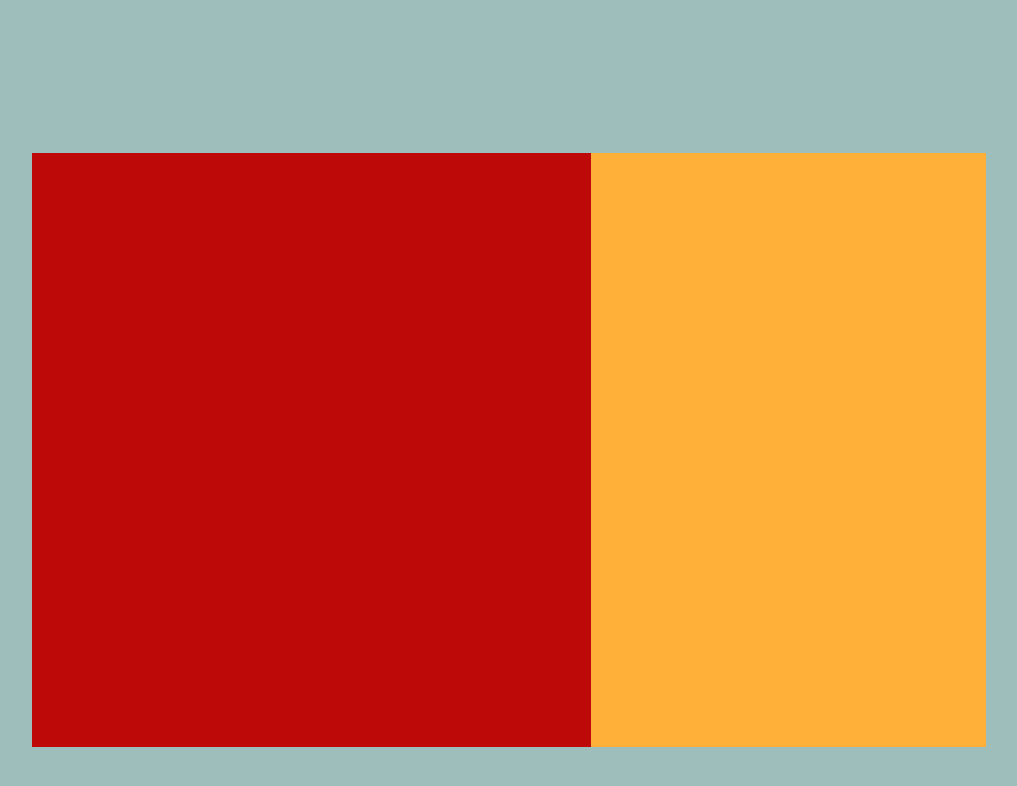
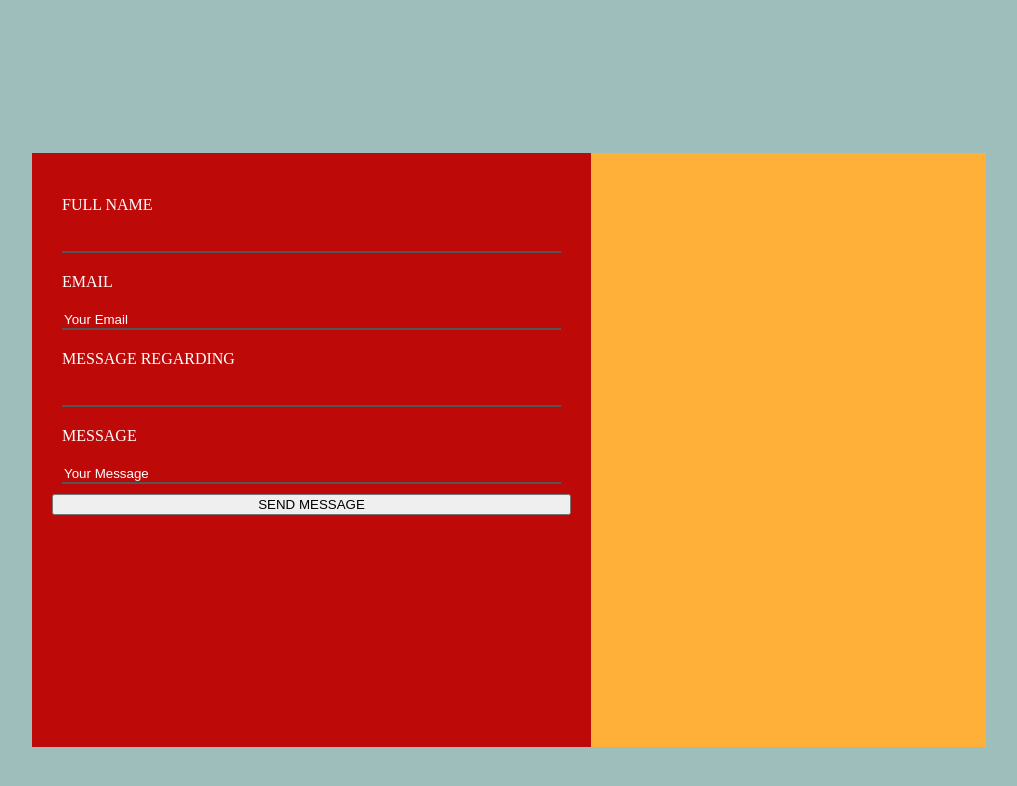
Before and after one commit to Thebeatkicks/contact-form, a plain HTML site: page index.html in a window 1280 px wide. Shown: the whole page, without its empty margins (131-1148 px from the left). Drawn offline with Linux system fonts and the light colour scheme.

Commit message:
form done

```diff
--- a/index.html
+++ b/index.html
@@ -10,10 +10,17 @@
     <div class="main-section">
         <div class="center-section">
             <div class="form-section">
-
-            </div>
-            <div class="duck-section">
-
+                <form>
+                    <label for="fullname">FULL NAME</label>
+                    <input type="text" id="fullname" value=" ">
+                    <label for="email">EMAIL</label>
+                    <input type="email" id="email" value="Your Email">
+                    <label for="title">MESSAGE REGARDING</label>
+                    <input type="text" id="title" value=" ">
+                    <label for="message">MESSAGE</label>
+                    <input type="text" id="message" value="Your Message">
+                    <button>SEND MESSAGE</button>
+                </form>
             </div>
         </div>
     </div>
--- a/styles/index.css
+++ b/styles/index.css
@@ -24,3 +24,32 @@ body {
     flex-wrap: wrap;
     max-width: 100%;
 }
+
+form {
+    width: 100%;
+    display: flex;
+    flex-direction: column;
+    padding: 12px 20px;
+    margin: 8px 0;
+    box-sizing: border-box;
+    outline: none;
+    padding:auto;
+    padding-top: 25px;
+    padding-bottom: 25px;
+
+}
+
+input {
+    border: none;
+    border-bottom: #555 2px solid;
+    background-color: #BE0909;
+    margin: 10px;
+    color: white;
+}
+
+label {
+    border: none;
+    background-color: #BE0909;
+    margin: 10px;
+    color: white;
+}
```
